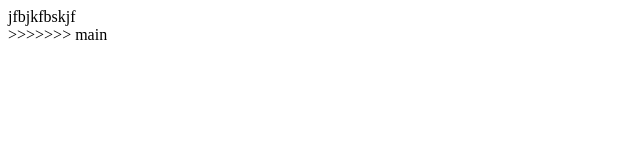
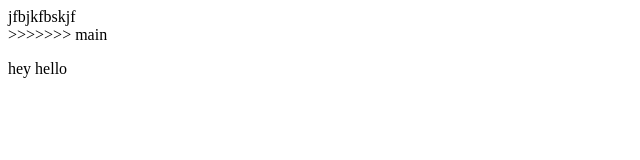
Before and after one commit to parikhitritgithub/git_p, a plain HTML site: page index.html in a window 1280 px wide. Shown: the full height of the page, 0-640 px from the left. Drawn offline with Linux system fonts and the light colour scheme.

Commit message:
changed saved
hello

```diff
--- a/index.html
+++ b/index.html
@@ -12,6 +12,15 @@
 
     <title>gggggt</title>
 >>>>>>> main
+
+
+<form action="">
+    <div>
+        <div>
+            <p>hey hello </p>
+        </div>
+    </div>
+</form>
 </head>
 <body>
 
```
